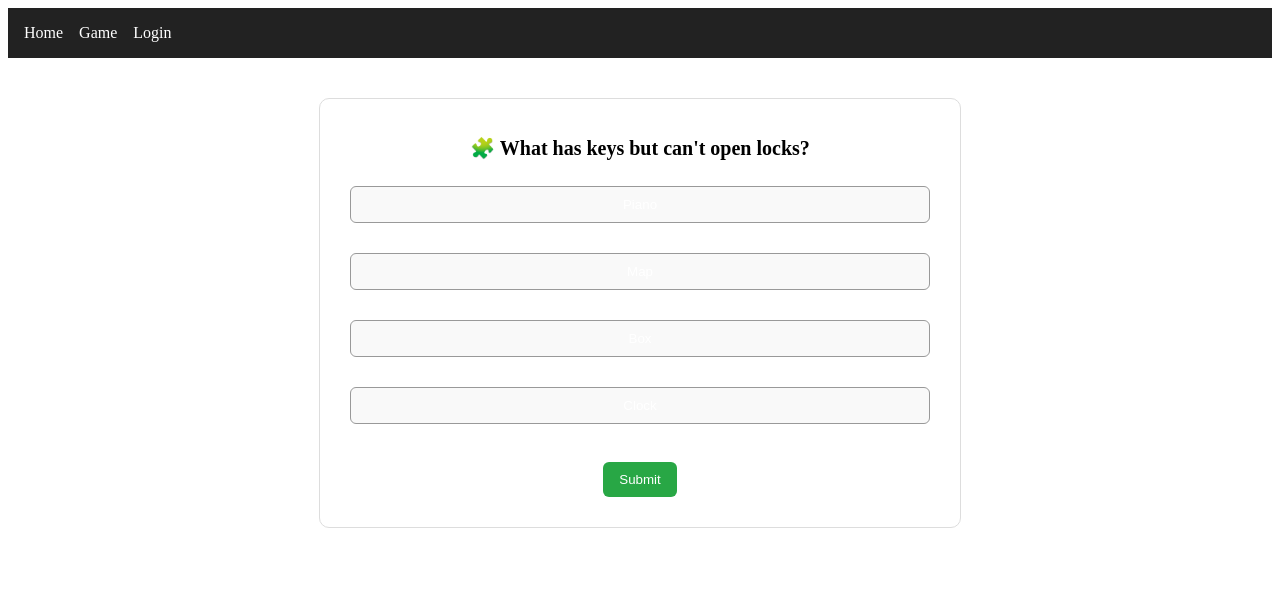
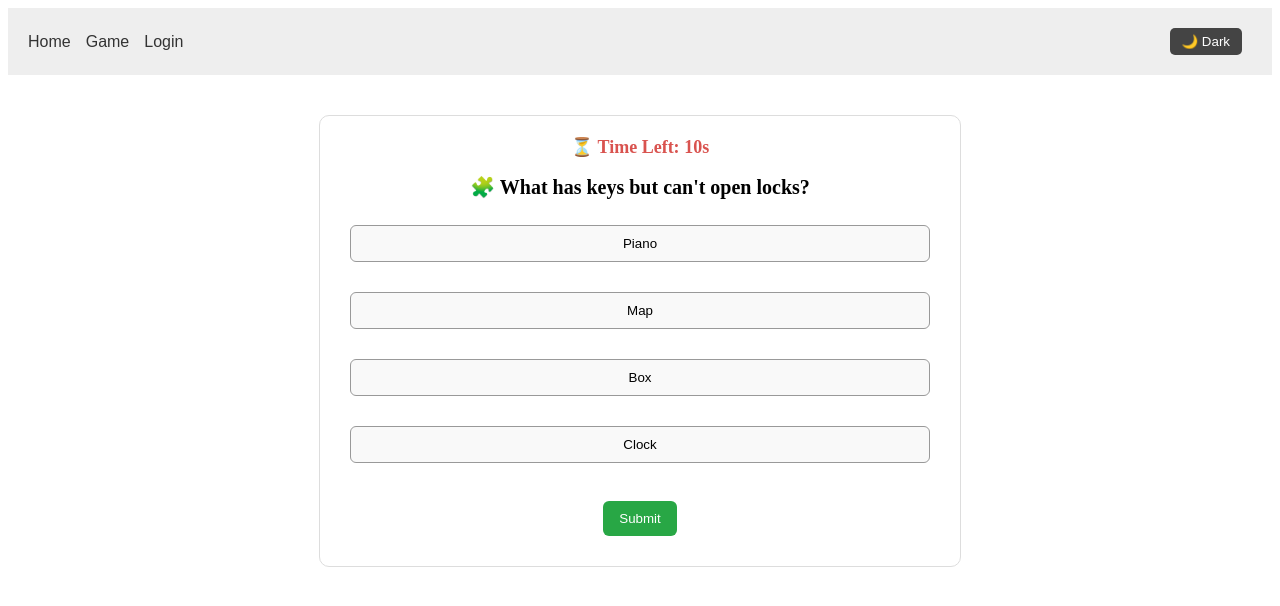
Before and after one commit to komal-1010/MindMaze, a Next.js app in the folder mindmaze-app/frontend/: page /game in a window 1280 px wide. Shown: the top 606 px of the page. Built offline with nearby package versions, Linux system fonts and the light colour scheme.

Commit message:
add dark mode and timer

```diff
--- a/mindmaze-app/frontend/src/app/components/Navbar.jsx
+++ b/mindmaze-app/frontend/src/app/components/Navbar.jsx
@@ -1,13 +1,25 @@
-// components/Navbar.jsx
-import Link from 'next/link';
-import '../styles/navbar.css';
+'use client'
+import Link from 'next/link'
+import { useEffect, useState } from 'react'
+import '../styles/navbar.css'
 
 export default function Navbar() {
+  const [dark, setDark] = useState(false)
+
+  useEffect(() => {
+    document.body.className = dark ? 'dark' : ''
+  }, [dark])
+
   return (
     <nav className="navbar">
-      <Link href="/">Home</Link>
-      <Link href="/game">Game</Link>
-      <Link href="/login">Login</Link>
+      <div className="nav-links">
+        <Link href="/">Home</Link>
+        <Link href="/game">Game</Link>
+        <Link href="/login">Login</Link>
+      </div>
+      <button className="dark-toggle" onClick={() => setDark(!dark)}>
+        {dark ? '🌞 Light' : '🌙 Dark'}
+      </button>
     </nav>
-  );
+  )
 }
--- a/mindmaze-app/frontend/src/app/data/puzzles.js
+++ b/mindmaze-app/frontend/src/app/data/puzzles.js
@@ -3,12 +3,14 @@ export const puzzles = [
     id: 1,
     question: "What has keys but can't open locks?",
     options: ["Piano", "Map", "Box", "Clock"],
-    answer: "Piano"
+    answer: "Piano",
+    level: "easy"
   },
   {
     id: 2,
     question: "I have hands but no arms and a face but no eyes. What am I?",
     options: ["Clock", "Mirror", "Robot", "Statue"],
-    answer: "Clock"
+    answer: "Clock",
+    level: "medium",
   },
 ];
--- a/mindmaze-app/frontend/src/app/game/page.jsx
+++ b/mindmaze-app/frontend/src/app/game/page.jsx
@@ -2,14 +2,33 @@
 import { useState, useEffect } from 'react'
 import { puzzles } from '../data/puzzles'
 import '../styles/game.css'
+
 export default function Game() {
   const [index, setIndex] = useState(0)
   const [selected, setSelected] = useState(null)
   const [result, setResult] = useState(null)
   const [score, setScore] = useState(0)
   const [isCompleted, setIsCompleted] = useState(false)
+  const [timeLeft, setTimeLeft] = useState(15)
 
   const puzzle = puzzles[index]
+
+  useEffect(() => {
+    if (isCompleted || result) return
+
+    const timer = setInterval(() => {
+      setTimeLeft((prev) => {
+        if (prev === 1) {
+          clearInterval(timer)
+          setResult('timeout')
+          return 0
+        }
+        return prev - 1
+      })
+    }, 1000)
+
+    return () => clearInterval(timer)
+  }, [index, result, isCompleted])
 
   useEffect(() => {
     if (isCompleted) {
@@ -18,6 +37,7 @@ export default function Game() {
   }, [isCompleted])
 
   const checkAnswer = () => {
+    if (result) return // prevent re-submitting
     if (selected === puzzle.answer) {
       setResult('correct')
       setScore((prev) => prev + 1)
@@ -34,6 +54,7 @@ export default function Game() {
       setResult(null)
       setSelected(null)
       setIndex(next)
+      setTimeLeft(15)
     }
   }
 
@@ -67,26 +88,34 @@ export default function Game() {
 
   return (
     <div className="game-container">
+      <div className="timer">⏳ Time Left: {timeLeft}s</div>
+
       <h2 className="question">🧩 {puzzle.question}</h2>
+
       <div className="options">
         {puzzle.options.map((opt) => (
           <button
             key={opt}
             className={`option ${selected === opt ? 'selected' : ''}`}
-            onClick={() => setSelected(opt)}
+            onClick={() => !result && setSelected(opt)} // Disable if answered
+            disabled={!!result}
           >
             {opt}
           </button>
         ))}
       </div>
 
-      <button className="submit-btn" onClick={checkAnswer}>
-        Submit
-      </button>
+      {!result && (
+        <button className="submit-btn" onClick={checkAnswer}>
+          Submit
+        </button>
+      )}
 
       {result && (
         <div className="result">
-          {result === 'correct' ? '✅ Correct!' : '❌ Wrong!'}
+          {result === 'correct' && '✅ Correct!'}
+          {result === 'wrong' && '❌ Wrong!'}
+          {result === 'timeout' && '⏱️ Time\'s up!'}
         </div>
       )}
 
--- a/mindmaze-app/frontend/src/app/styles/game.css
+++ b/mindmaze-app/frontend/src/app/styles/game.css
@@ -53,3 +53,9 @@
   font-weight: bold;
   font-size: 18px;
 }
+.timer {
+  font-size: 18px;
+  margin-bottom: 10px;
+  font-weight: bold;
+  color: #d9534f;
+}
--- a/mindmaze-app/frontend/src/app/styles/global.css
+++ b/mindmaze-app/frontend/src/app/styles/global.css
@@ -24,3 +24,8 @@ button {
   border-radius: 5px;
   cursor: pointer;
 }
+.option{
+  color: black;
+  display: flex;
+  justify-content: center;
+}
--- a/mindmaze-app/frontend/src/app/styles/navbar.css
+++ b/mindmaze-app/frontend/src/app/styles/navbar.css
@@ -1,11 +1,41 @@
-/* styles/navbar.css */
 .navbar {
-  background-color: #222;
-  padding: 1rem;
   display: flex;
-  gap: 1rem;
+  justify-content: space-between;
+  align-items: center;
+  background-color: #eee;
+  padding: 10px 20px;
+  font-family: sans-serif;
 }
+
 .navbar a {
+  margin-right: 15px;
+  text-decoration: none;
+  color: #333;
+}
+
+.dark-toggle {
+  padding: 6px 12px;
+  border: none;
+  border-radius: 5px;
+  background-color: #444;
   color: white;
-  text-decoration: none;
+  cursor: pointer;
 }
+
+body.dark {
+  background-color: #1e1e1e;
+  color: #f0f0f0;
+}
+
+body.dark .navbar {
+  background-color: #2b2b2b;
+}
+
+body.dark .navbar a {
+  color: #f0f0f0;
+}
+
+body.dark .dark-toggle {
+  background-color: #ddd;
+  color: #222;
+}
```
Also changed, not shown: mindmaze-app/frontend/src/app/category/page.js (added, +19 -0 lines), mindmaze-app/frontend/src/app/profile/page.js (added, +24 -0 lines).
